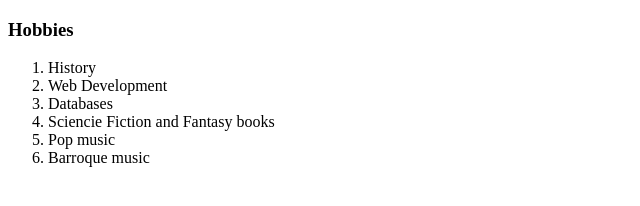
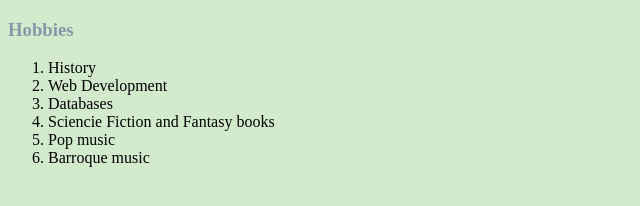
Before and after one commit to J0S3N/cv, a plain HTML site: page hobbies.html in a window 1280 px wide. Shown: the whole page, without its empty margins (0-640 px from the left). Drawn offline with Linux system fonts and the light colour scheme.

Commit message:
Add links to CSS file

```diff
--- a/hobbies.html
+++ b/hobbies.html
@@ -3,6 +3,7 @@
   <head>
     <meta charset="utf-8">
     <title>My Hobbies</title>
+    <link rel="stylesheet" href="css/styles.css">
   </head>
   <body>
     <h3>Hobbies</h3>
```
Also changed, not shown: contactinfo.html (+1 -0 lines), index.html (+1 -0 lines).
